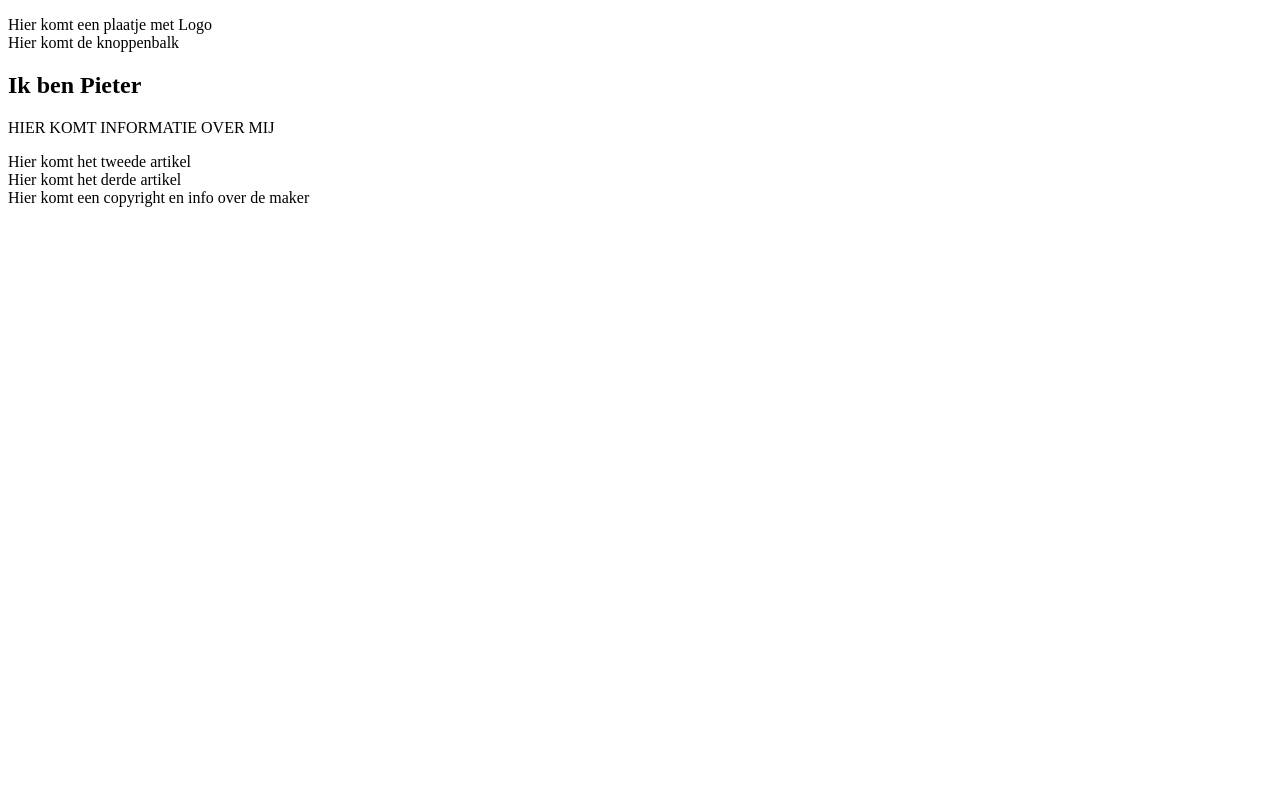
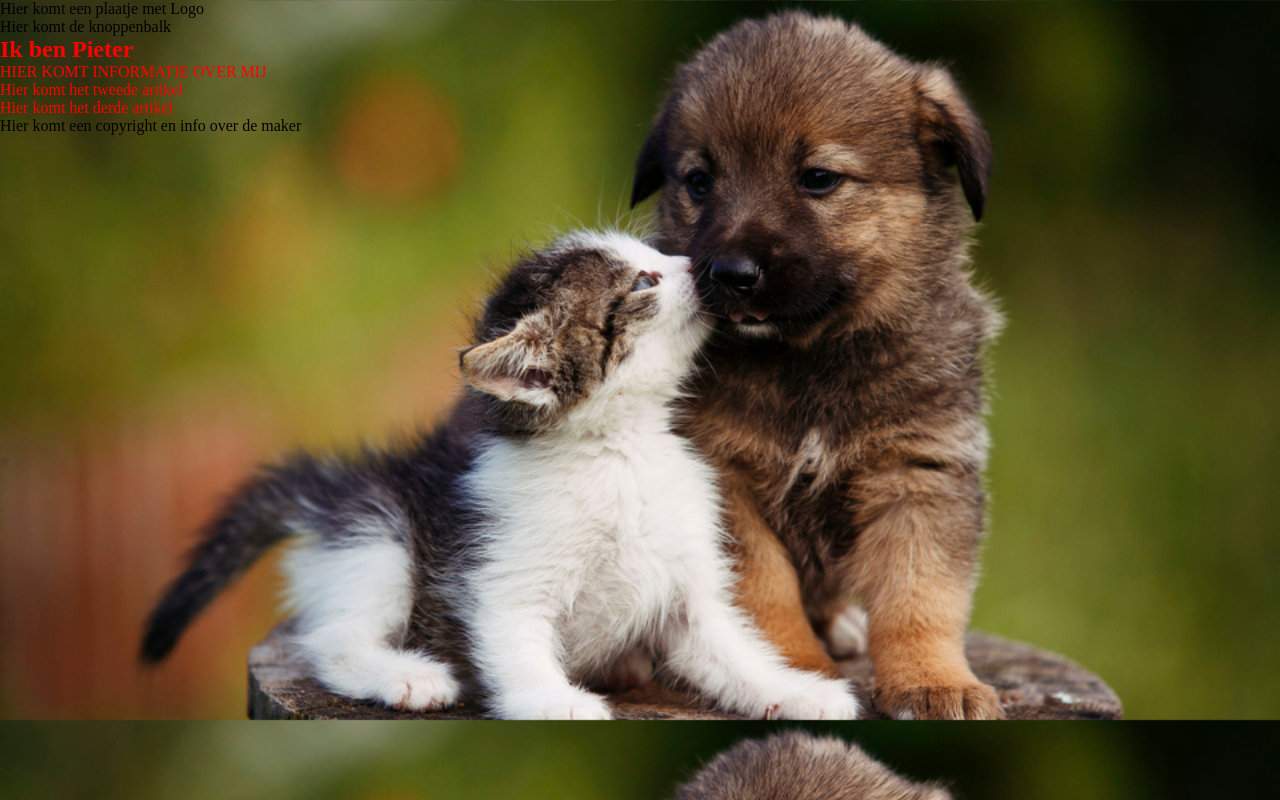
Before and after one commit to pieterlazet/mijnsite, a plain HTML site: page index.html in a window 1280 px wide. Drawn offline with Linux system fonts and the light colour scheme.

Commit message:
foto gelukt en kleur text gemaakt

```diff
--- a/index.css
+++ b/index.css
@@ -4,6 +4,14 @@
 }
 
 body {
-  font-family: Verdana, Geneva, Arial, Helvetica, sans-serif;
-  background: url('rood.jpg') no-repeat;
+  background-image: url("foto.png");
+  background-size: cover;
 }
+
+p {
+  color: red;
+}
+
+article {
+  color: red;
+}
--- a/index.html
+++ b/index.html
@@ -3,7 +3,7 @@
   <head>
     <meta charset="utf-8">
     <title>Pieter Lazet</title>
-    <link rel="stylesheet" href="opmaak.css">
+    <link rel="stylesheet" href="index.css">
   </head>
   <body>
     <p>
```
